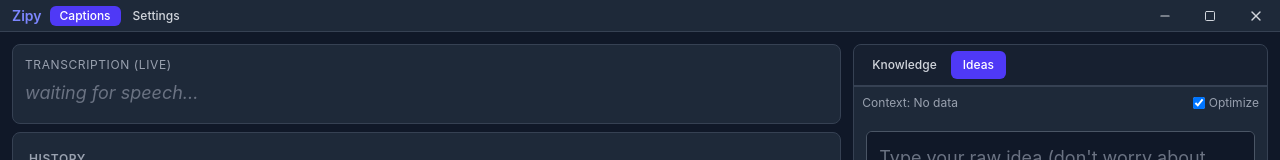
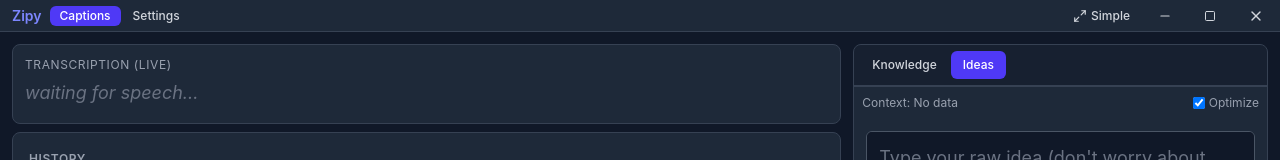
Before and after one commit to minhtranin/zigy, a React (Vite) app in the folder zig-april-captions-ui/: page / in a window 1280 px wide. Shown: the top 160 px of the page. Built offline with nearby package versions, Linux system fonts and the light colour scheme.

Commit message:
feat: add simple mode

```diff
--- a/zig-april-captions-ui/src/App.tsx
+++ b/zig-april-captions-ui/src/App.tsx
@@ -55,6 +55,9 @@ function App() {
   // Meeting init and greeting state
   const [isInitModalOpen, setIsInitModalOpen] = useState(false);
   const [isGreetingLoading, setIsGreetingLoading] = useState(false);
+
+  // Simple mode state - shows only live transcription
+  const [simpleMode, setSimpleMode] = useState(false);
 
   useEffect(() => {
     if (ideaGenerationTrigger > 0) {
@@ -236,12 +239,46 @@ function App() {
     </div>
   );
 
+  // Simple mode view - only live transcription
+  const renderSimpleMode = () => (
+    <div className="flex items-center justify-center h-full p-8">
+      <div className="w-full max-w-4xl">
+        <div className="bg-white dark:bg-gray-800 rounded-lg shadow-lg p-8 border-2 border-indigo-500">
+          <div className="text-center">
+            <div className="text-sm font-semibold text-indigo-600 dark:text-indigo-400 uppercase tracking-wider mb-4">
+              Live Transcription
+            </div>
+            <div
+              className="text-gray-800 dark:text-gray-200 leading-relaxed min-h-[100px] whitespace-pre-wrap"
+              style={{ fontSize: `${settings.font_size * 1.2}px` }}
+            >
+              {currentText || (
+                <span className="text-gray-400 dark:text-gray-500 italic">
+                  {isRunning ? 'Listening...' : 'Start captions to see live transcription'}
+                </span>
+              )}
+            </div>
+          </div>
+        </div>
+      </div>
+    </div>
+  );
+
   return (
     <div className="flex flex-col h-screen bg-gray-100 dark:bg-gray-900 text-gray-900 dark:text-gray-100">
       {/* Title Bar */}
-      <TitleBar activeTab={activeTab} onTabChange={setActiveTab} t={t} />
+      <TitleBar
+        activeTab={activeTab}
+        onTabChange={setActiveTab}
+        t={t}
+        simpleMode={simpleMode}
+        onToggleSimpleMode={() => setSimpleMode(!simpleMode)}
+      />
 
       {/* Main Content Area */}
+      {simpleMode ? (
+        renderSimpleMode()
+      ) : (
         <div className="flex flex-1 p-2 md:p-3 gap-3 min-h-0">
           {/* Left side: Content - Takes more space */}
           <div className="flex-[2] flex flex-col min-w-0 min-h-0">
@@ -269,6 +306,7 @@ function App() {
           </div>
         )}
         </div>
+      )}
 
       {/* Meeting Init Modal */}
       <InitMeetingModal
--- a/zig-april-captions-ui/src/components/TitleBar.tsx
+++ b/zig-april-captions-ui/src/components/TitleBar.tsx
@@ -1,14 +1,16 @@
 import { getCurrentWindow } from '@tauri-apps/api/window';
-import { Minus, Square, X } from 'lucide-react';
+import { Minus, Square, X, Maximize2 } from 'lucide-react';
 import { Translations } from '../translations';
 
 interface Props {
   activeTab: string;
   onTabChange: (tab: string) => void;
   t: Translations;
+  simpleMode: boolean;
+  onToggleSimpleMode: () => void;
 }
 
-export function TitleBar({ activeTab, onTabChange, t }: Props) {
+export function TitleBar({ activeTab, onTabChange, t, simpleMode, onToggleSimpleMode }: Props) {
   const handleMinimize = async () => {
     try {
       const window = getCurrentWindow();
@@ -80,8 +82,22 @@ export function TitleBar({ activeTab, onTabChange, t }: Props) {
         </div>
       </div>
 
-      {/* Right side: Window Controls */}
+      {/* Right side: Simple Mode + Window Controls */}
       <div className="flex items-center h-full">
+        <button
+          onClick={onToggleSimpleMode}
+          className={`h-full px-3 transition-colors flex items-center justify-center gap-1 ${
+            simpleMode
+              ? 'bg-indigo-600 text-white hover:bg-indigo-700'
+              : 'hover:bg-gray-200 dark:hover:bg-gray-700'
+          }`}
+          title={simpleMode ? "Exit Simple Mode" : "Simple Mode - Show only live transcription"}
+        >
+          <Maximize2 size={14} className={simpleMode ? 'text-white' : 'text-gray-600 dark:text-gray-300'} />
+          <span className={`text-xs font-medium ${simpleMode ? 'text-white' : 'text-gray-600 dark:text-gray-300'}`}>
+            Simple
+          </span>
+        </button>
         <button
           onClick={handleMinimize}
           className="h-full px-4 hover:bg-gray-200 dark:hover:bg-gray-700 transition-colors flex items-center justify-center"
```
Lines whose indentation alone changed are shown as unchanged.
